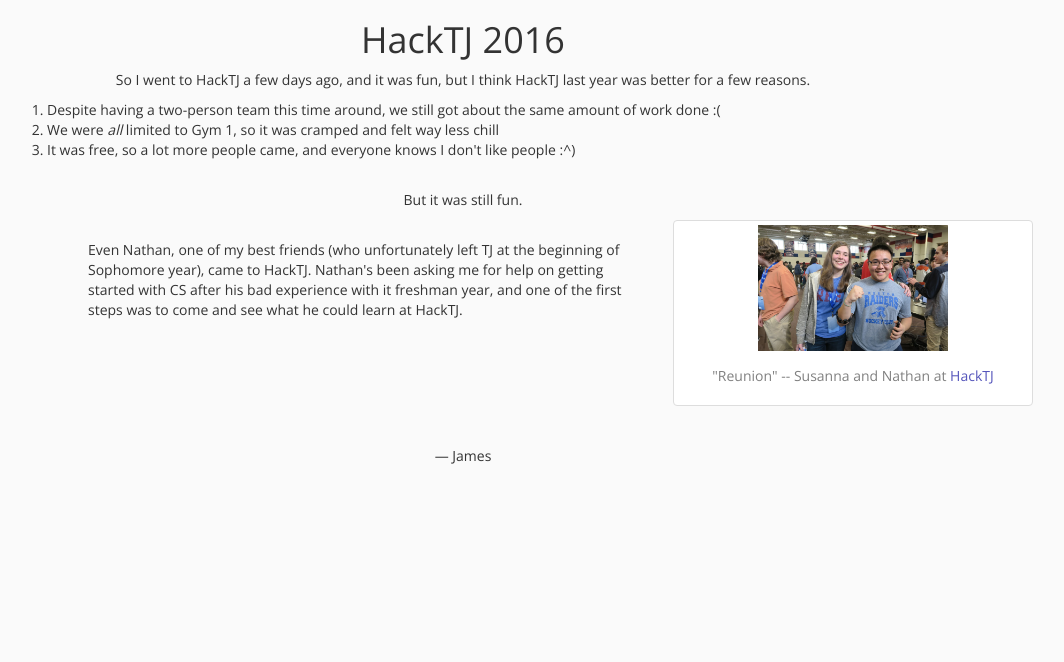
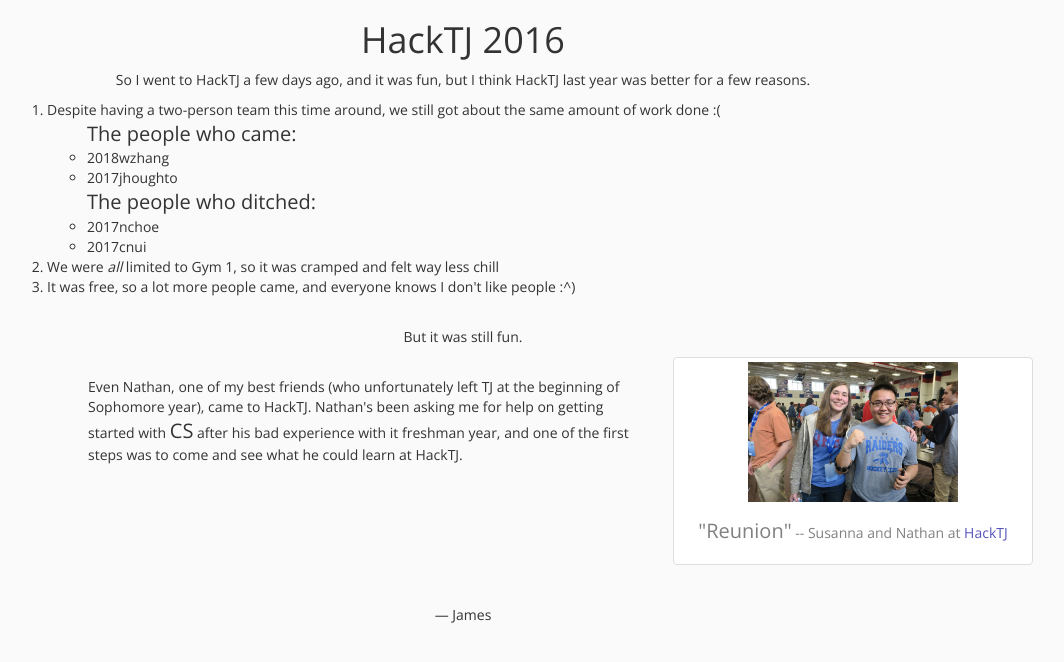
Before and after one commit to 48ca/web, a PHP site: page /002/index.html in a window 1280 px wide. Shown: the top 662 px of the page, without its empty margins (177-1241 px from the left). Run offline with PHP 8.4, Linux system fonts and the light colour scheme.

Commit message:
Improvements to lab 002

```diff
--- a/labs/002/index.html
+++ b/labs/002/index.html
@@ -31,11 +31,13 @@
 					}
 					// t.style.color = 'white';
 					// t.style.backgroundColor = genColor(40,0,0,depth);
-					// var ch = t.children[0];
 					var ch = t.children[0];
+					// var ch = t.nextChild;
 					console.log(ch);
-					if(ch != undefined)
+					if(ch != undefined) {
 						traverse(ch,depth+1,true);
+						return;
+					}
 					/* for(var i=0; i<len; i++) {
 						var child = ch[i];
 					} */
@@ -56,7 +58,12 @@
 						So I went to HackTJ a few days ago, and it was fun, but I think HackTJ last year was better for a few reasons.
 					</p>
 					<ol class="margins">
-						<li>Despite having a two-person team this time around, we still got about the same amount of work done :(</li>
+						<li>Despite having a two-person team this time around, we still got about the same amount of work done :(
+							<ul>
+								<span>The people who came:</span><li>2018wzhang</li><li>2017jhoughto</li>
+								<span>The people who ditched:</span><li>2017nchoe</li><li>2017cnui</li>
+							</ul>
+						</li>
 						<li>We were <i>all</i> limited to Gym 1, so it was cramped and felt way less chill</li>
 						<li>It was free, so a lot more people came, and everyone knows I don't like people :^)</li>
 					</ol>
@@ -67,7 +74,7 @@
 			<div class="row">
 				<div class="col-sm-2"></div>
 				<div class="col-sm-6" style="margin-bottom:20px;margin-top:20px;">
-					Even Nathan, one of my best friends (who unfortunately left TJ at the beginning of Sophomore year), came to HackTJ. Nathan's been asking me for help on getting started with CS after his bad experience with it freshman year, and one of the first steps was to come and see what he could learn at HackTJ.
+					<p>Even Nathan, one of my best friends (who unfortunately left TJ at the beginning of Sophomore year), came to HackTJ. Nathan's been asking me for help on getting started with <span>CS</span> after his bad experience with it freshman year, and one of the first steps was to come and see what he could learn at HackTJ.</p>
 				</div>
 				<div class="col-sm-4">
 					<div class="thumbnail">
--- a/labs/002/stylesheet.css
+++ b/labs/002/stylesheet.css
@@ -21,7 +21,7 @@
 	margin:0 auto;
 }
 img#hacktjthumb {
-	width:190px;
+	width:210px;
 }
 a:active, a:link, a:visited {
 	text-decoration:none;
@@ -56,3 +56,6 @@
 * {
 	transition:background-color 500ms;
 }
+span {
+	font-size:20px;
+}
```
